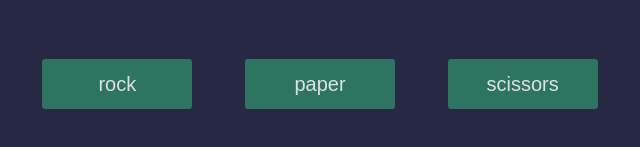
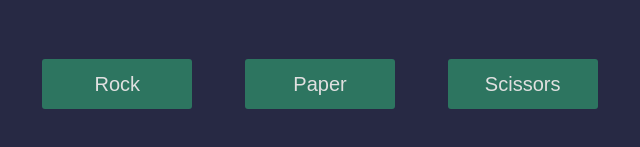
Before and after one commit to anshu-2502/rock-paper-scissors, a plain HTML site: page rock-paper-scissors/index.html in a window 1280 px wide. Both pictures are taken after a click on the button "Let's Play". Shown: the part 479-626 px from the top of the page, 320-960 px from the left. Drawn offline with Linux system fonts and the light colour scheme.

```diff
--- a/rock-paper-scissors/index.html
+++ b/rock-paper-scissors/index.html
@@ -30,9 +30,9 @@
                 <img class="computer-hand" src="static/images/rock.png" alt="">
             </div>
             <div class="options">
-                <button class="rock">rock</button>
-                <button class="paper">paper</button>
-                <button class="scissors">scissors</button>
+                <button class="rock">Rock</button>
+                <button class="paper">Paper</button>
+                <button class="scissors">Scissors</button>
             </div>
         </div>
     </section>
```
